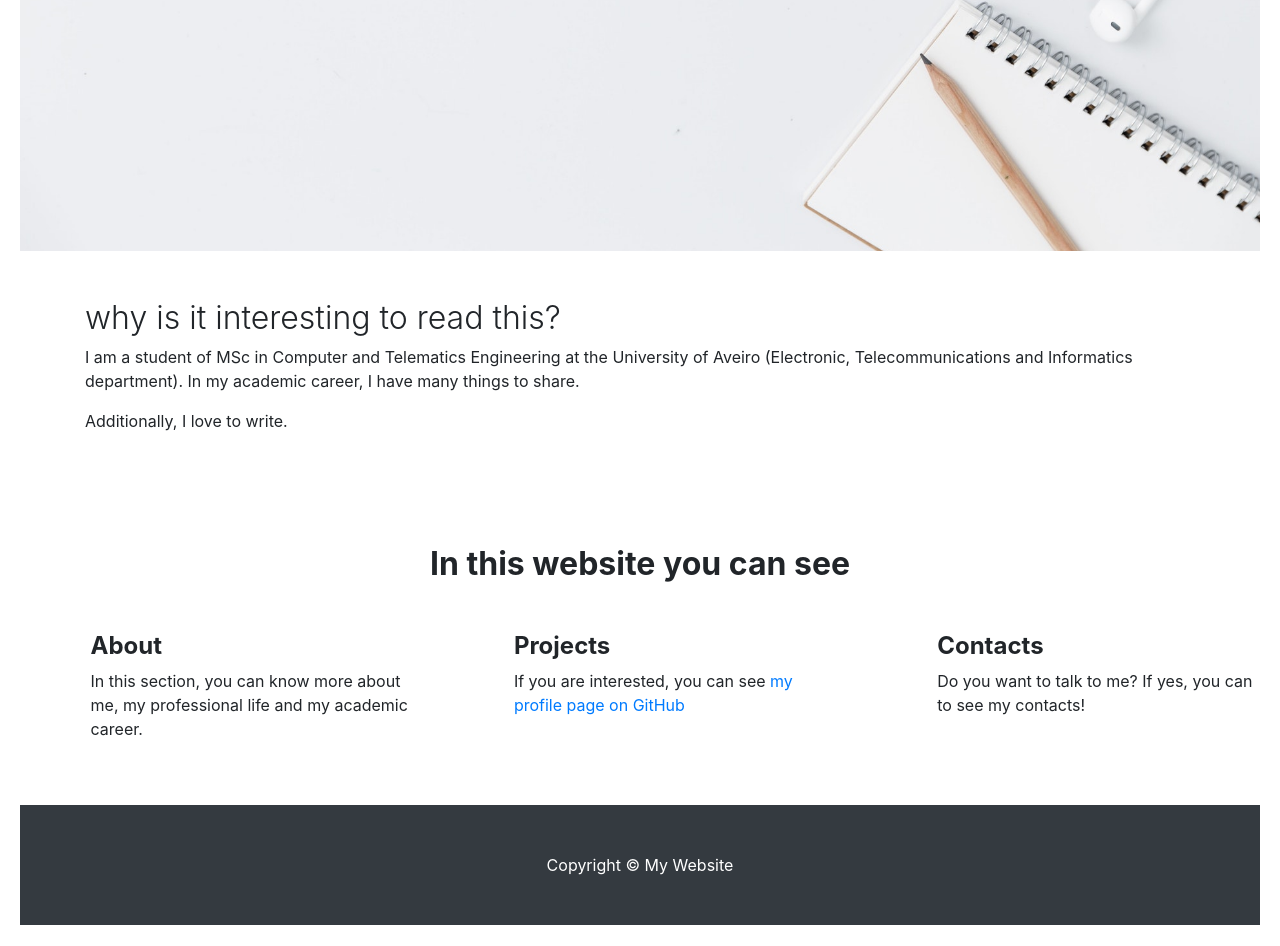
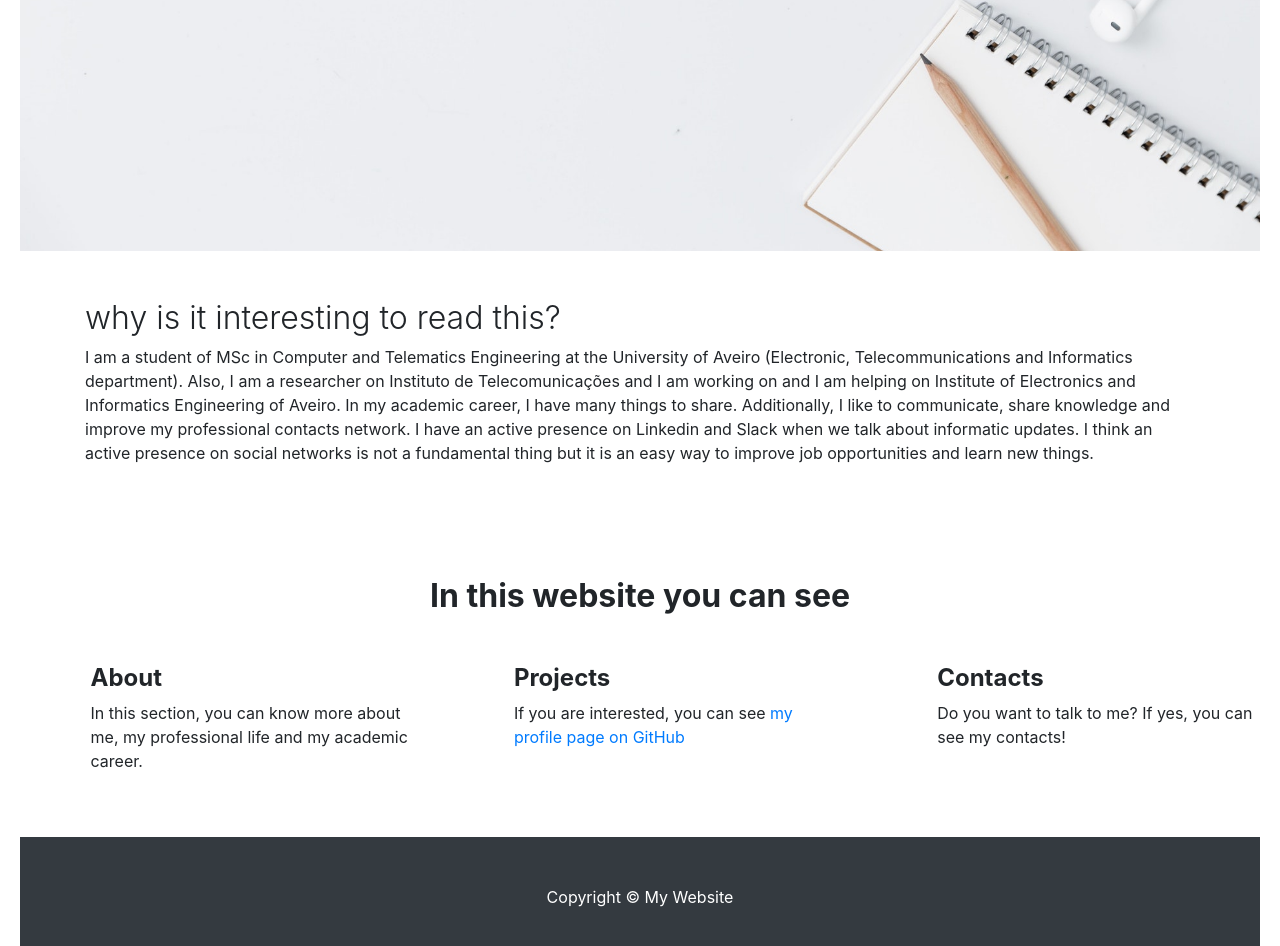
Before and after one commit to catarinaacsilva/My_Website, a plain HTML site: page index.html in a window 1280 px wide. Shown: the part 549-1495 px from the top of the page. Drawn offline with nearby package versions, Linux system fonts and the light colour scheme.

Commit message:
Update index

```diff
--- a/index.html
+++ b/index.html
@@ -53,11 +53,12 @@
               <h2 class="font-weight-light"> why is it interesting to read this? </h2>
               <p>
                 I am a student of MSc in Computer and Telematics Engineering at the University of Aveiro (Electronic, Telecommunications and
-                Informatics department). In my academic career, I have many things to share.
+                Informatics department). Also, I am a researcher on Instituto de Telecomunicações and I am working
+                on and I am helping on Institute of Electronics and Informatics Engineering of Aveiro. In my academic career, I have many things to share. Additionally,
+                I like to communicate, share knowledge and improve my professional contacts network. I have an active presence on Linkedin and Slack when we talk about informatic updates.
+                I think an active presence on social networks is not a fundamental thing but it is an easy way to improve job opportunities and learn new things.
               </p>
-              <p>
-                Additionally, I love to write.
-              </p>
+
               </div>
           </section>
 
@@ -139,7 +140,7 @@
                   <!-- Grid column -->
                   <div class="col-lg-10 col-md-9 col-10">
                     <h4 class="font-weight-bold">Contacts</h4>
-                    <p class="grey-text">Do you want to talk to me? If yes, you can to see my contacts!</p>
+                    <p class="grey-text">Do you want to talk to me? If yes, you can see my contacts!</p>
                   </div>
                   <!-- Grid column -->
 
```
